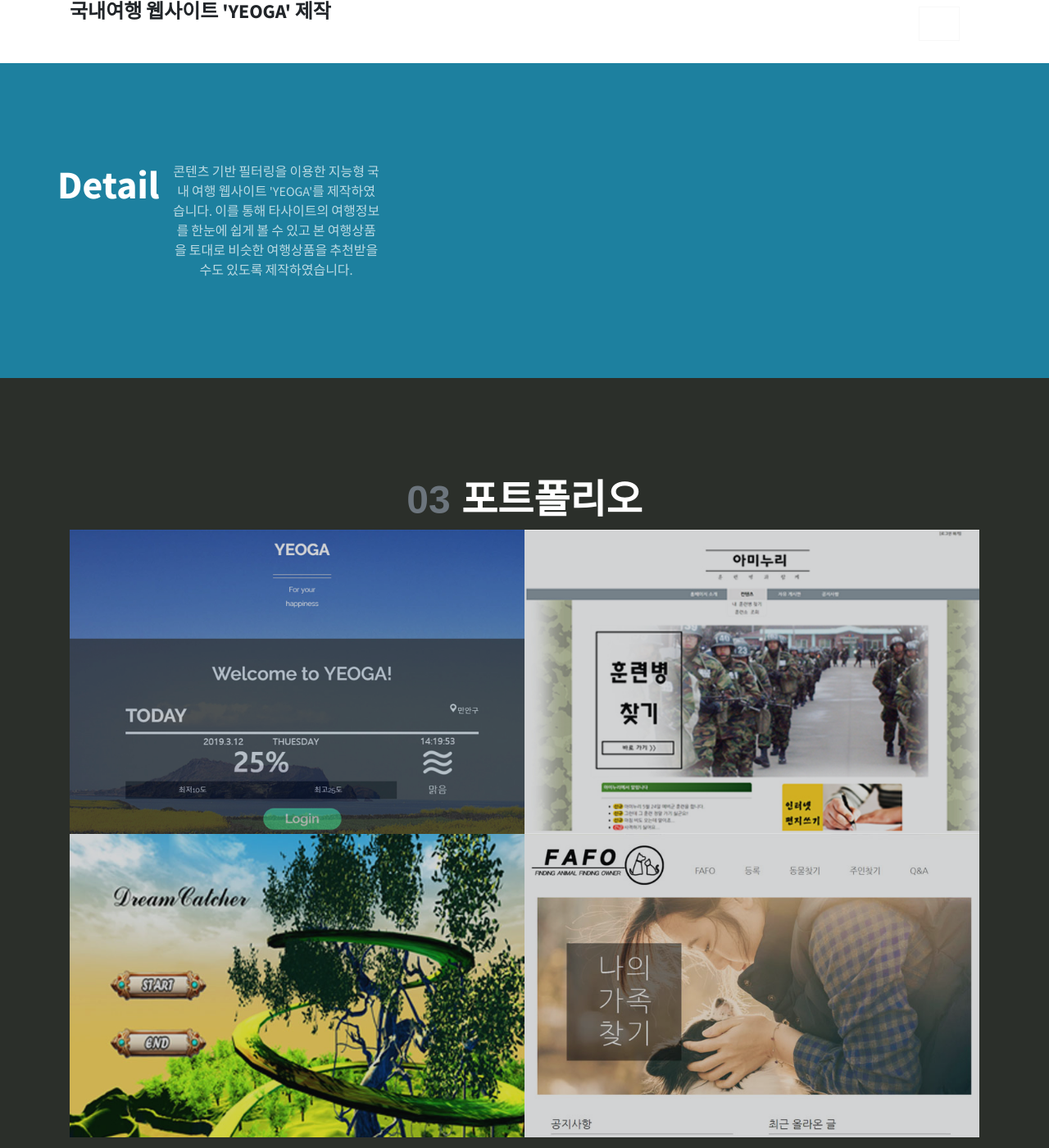
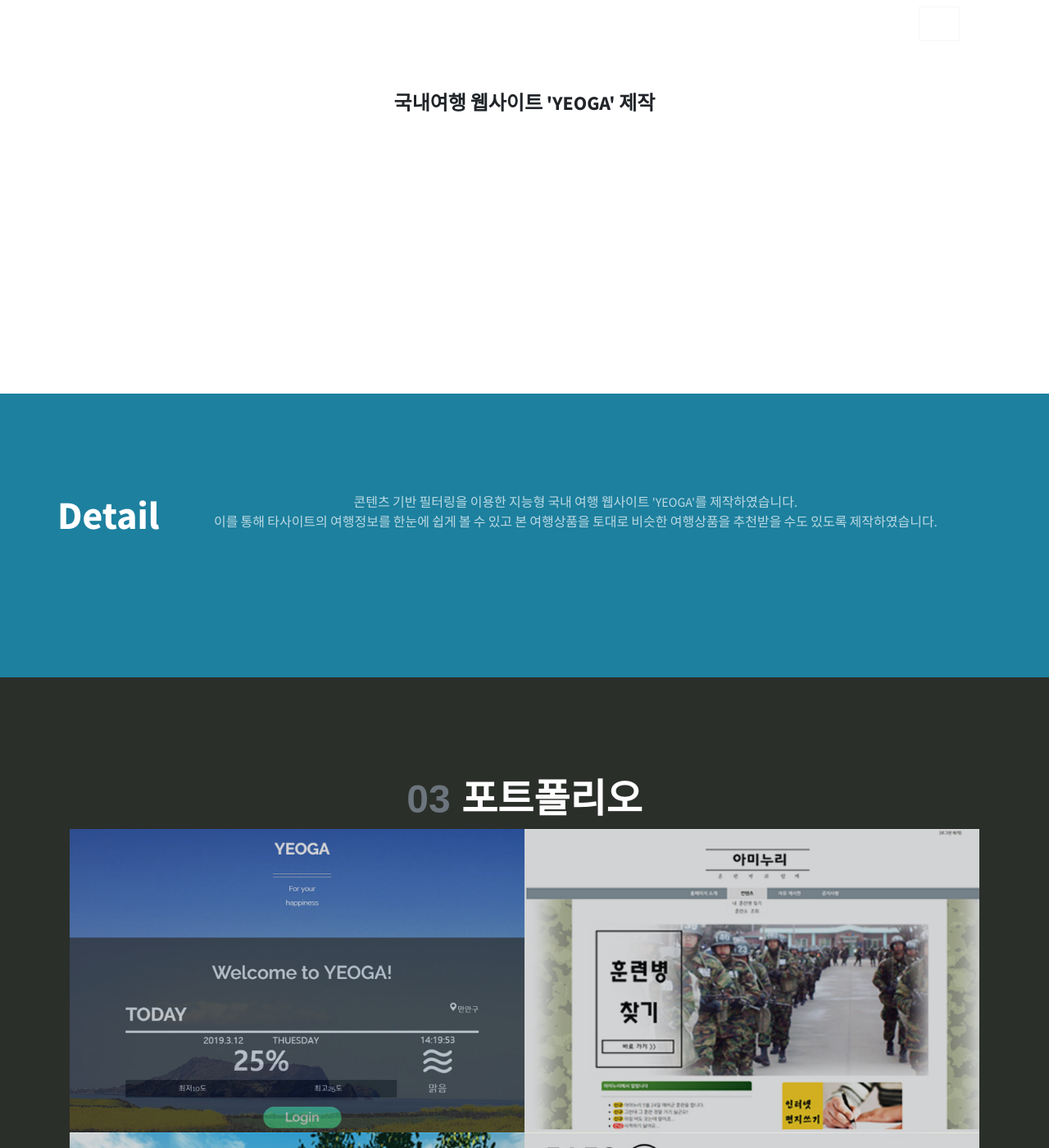
Before and after one commit to mungmoong2/mungmoong2.github.io, a Jekyll site: the page built from htmlPage/pp_3dgame.html, in a window 1280 px wide and 1400 px high. Shown: the whole window at 82% size. Built offline with Jekyll 4.4.1, drawn with Linux system fonts in a browser that asks for light colours.

Commit message:
pptitle fixed

```diff
--- a/htmlPage/pp_3dgame.html
+++ b/htmlPage/pp_3dgame.html
@@ -3,7 +3,7 @@
 ---
 
 <!-- Callout -->
-<section class="pptitle">
+<section class="pptitle text-center">
   <div class="container text-content my-auto">
     <h4 class="mx-auto mb-5"> 국내여행 웹사이트 'YEOGA' 제작</h4>
   </div>
@@ -15,9 +15,9 @@
       <div class="content-section-heading">
         <h2 class="mb-5">Detail</h2>
       </div>
-        <div class="col-lg-3 col-md-6 mb-5 mb-lg-0">
-          <p class="text-faded mb-0">콘텐츠 기반 필터링을 이용한 지능형 국내 여행 웹사이트 'YEOGA'를 제작하였습니다. 이를 통해 타사이트의 여행정보를
-          한눈에 쉽게 볼 수 있고 본 여행상품을 토대로 비슷한 여행상품을 추천받을 수도 있도록 제작하였습니다.</p>
+        <div class="col-lg-10 mx-auto">
+          <p class="text-faded mb-0">콘텐츠 기반 필터링을 이용한 지능형 국내 여행 웹사이트 'YEOGA'를 제작하였습니다. <br>
+            이를 통해 타사이트의 여행정보를 한눈에 쉽게 볼 수 있고 본 여행상품을 토대로 비슷한 여행상품을 추천받을 수도 있도록 제작하였습니다.</p>
         </div>
       </div>
     </div>
```
Also changed, not shown: assets/css/stylish-portfolio.min.css.
